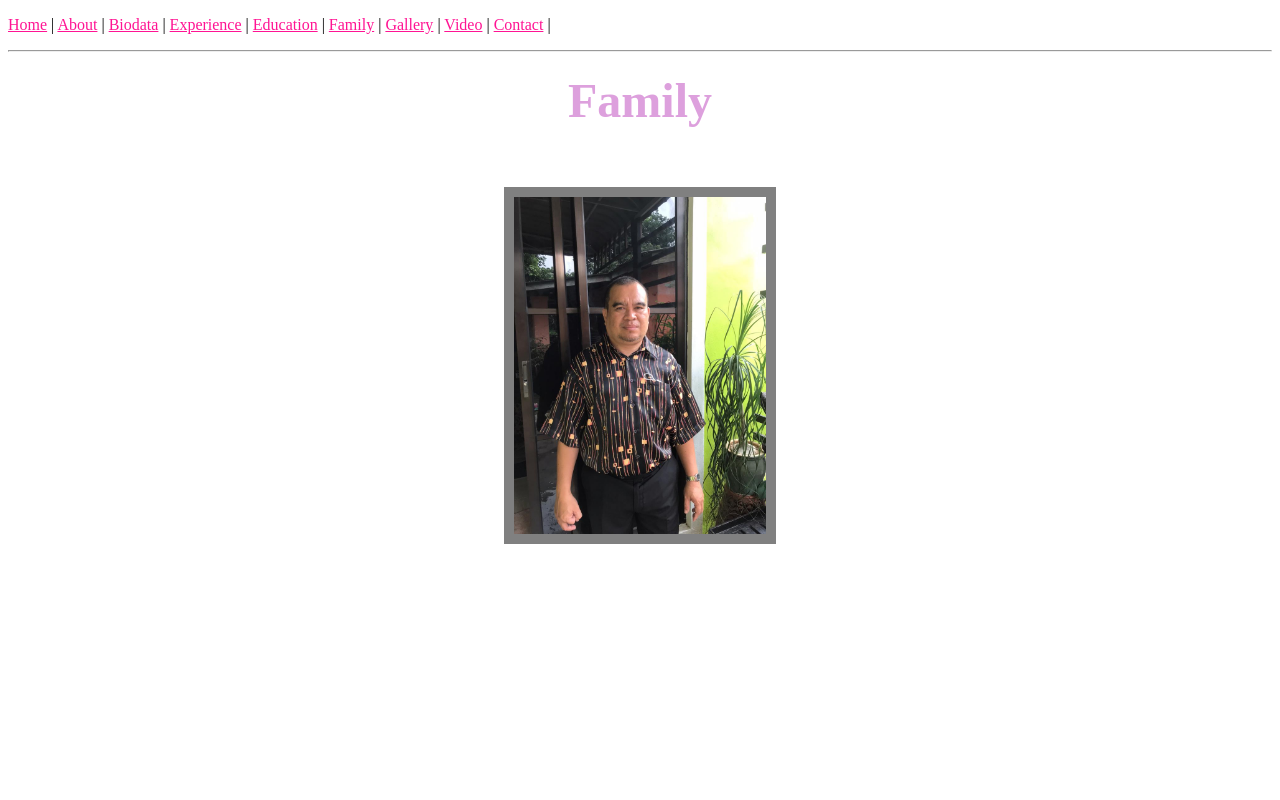
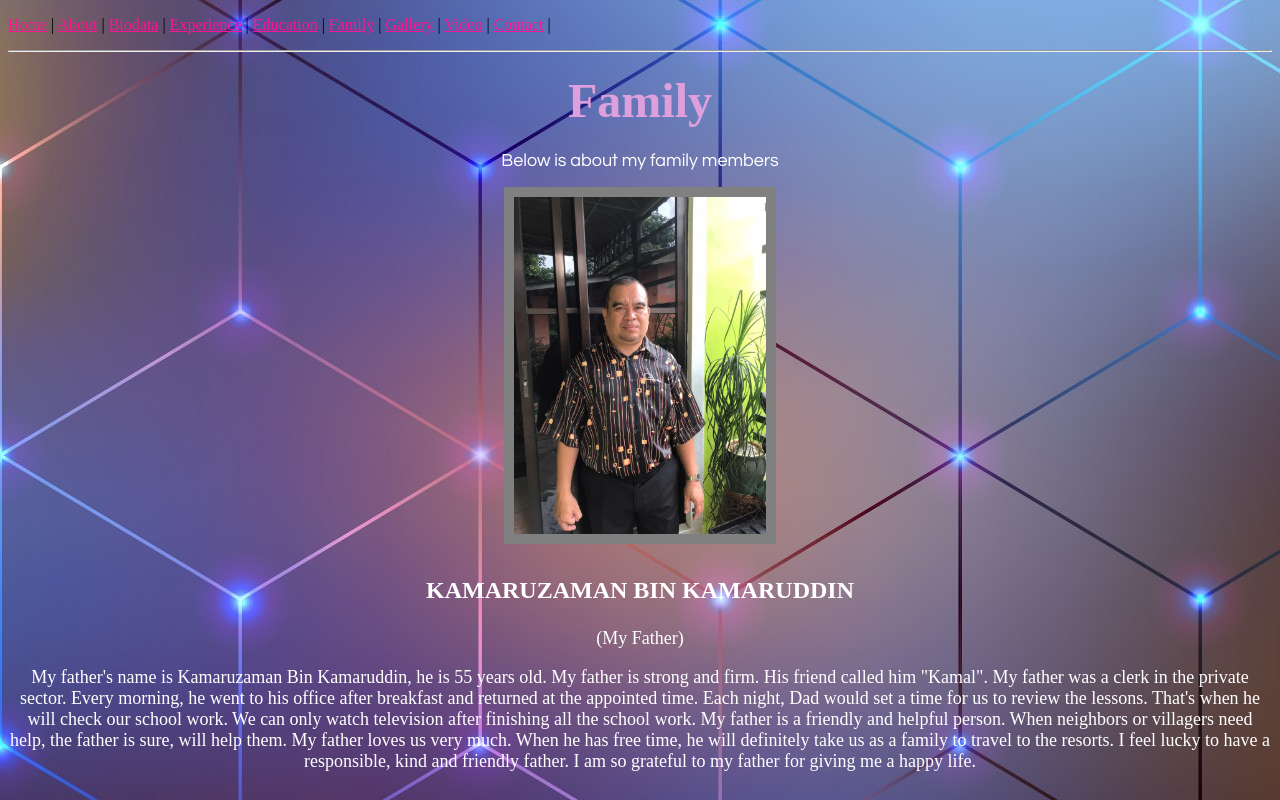
Before and after one commit to NurKhaliesah99/personal_project_website, a plain HTML site: page Family.html in a window 1280 px wide. Shown: the top 800 px of the page. Drawn offline with Linux system fonts and the light colour scheme.

Commit message:
Update Family.html

```diff
--- a/Family.html
+++ b/Family.html
@@ -5,7 +5,7 @@
 	<style type="text/css">
 body {
 	background - color: black;
-	background-image: url(Background.png);
+	background-image: url(3.jpg);
 }
 
 </style>
```
